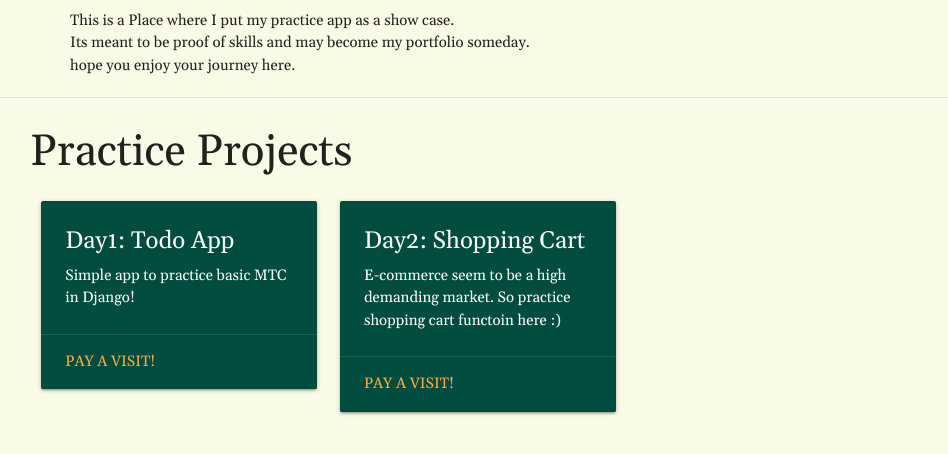
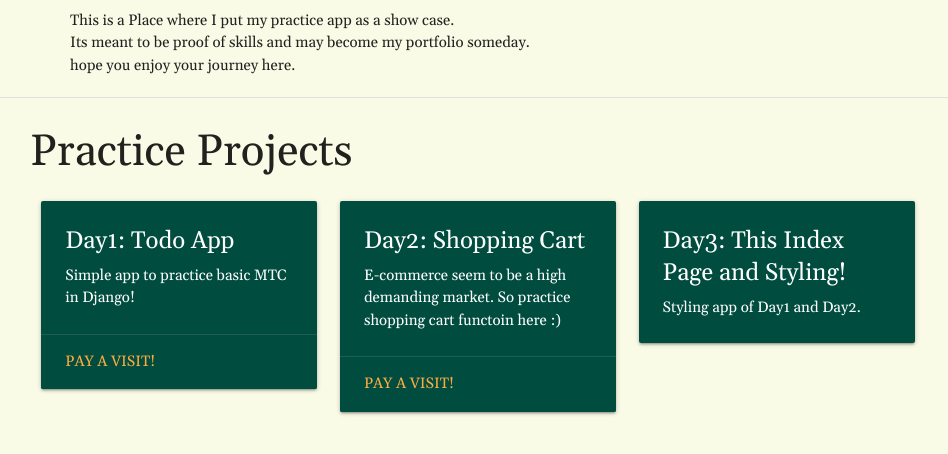
Before and after one commit to ebbsanchez/ebbtools, a Django app: page / in a window 1280 px wide. Shown: the part 224-678 px from the top of the page, without its empty margins (162-1110 px from the left). Run offline with Django 3.2, Linux system fonts and the light colour scheme; some libraries are stand-ins or nearby versions.

Commit message:
Add Day3 information

```diff
--- a/practicezone/practicezone/templates/index.html
+++ b/practicezone/practicezone/templates/index.html
@@ -24,7 +24,7 @@
 	"lime lighten-5"
 {% endblock bodyclass %}
 {% block content %}
-	 <div class="">
+	<div class="">
 		<div id="notice-red">
 			Still Working on it. But my design skill sucks lol.
 			<br>
@@ -72,7 +72,17 @@
 					</div>
 				</div>
 			</div>
+
+			<div class="col s12 m6 l4">
+				<div class="card teal darken-4">
+					<div class="card-content white-text">
+						<span class="card-title">Day3: This Index Page and Styling!</span>
+						<p>Styling app of Day1 and Day2.</p>
+					</div>
+				</div>
+			</div>
 		</div>
 	</div>
+</div>
 
 {% endblock content %}
```
